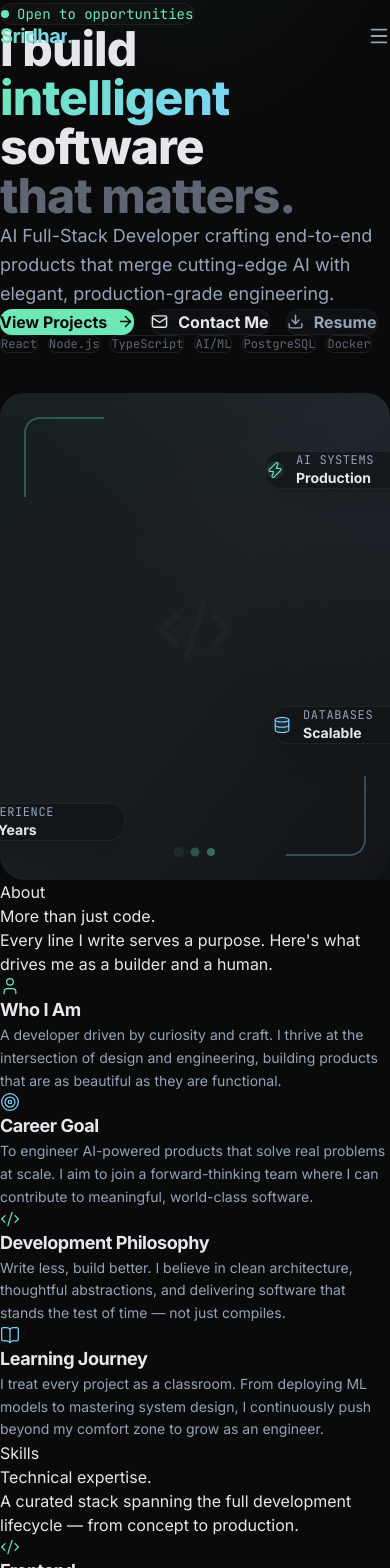
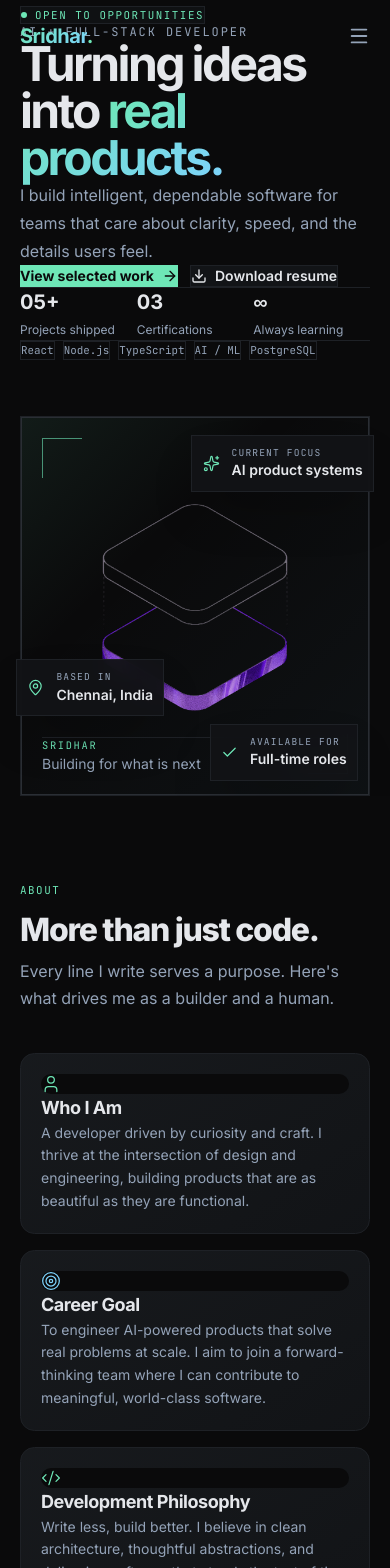
Before and after one commit to sridhar-hp/portfolio_client, a React (Vite) app: page / in a window 390 px wide. Shown: the top 1568 px of the page. Built offline with nearby package versions, Linux system fonts and the light colour scheme.

Commit message:
Refactor Hero component and update styles for improved layout and responsiveness

```diff
--- a/src/components/Hero.jsx
+++ b/src/components/Hero.jsx
@@ -1,242 +1,82 @@
-import { motion } from 'framer-motion'
-import { ArrowRight, Mail, Download, Code2, Terminal, Zap, Database, Award, Users } from 'lucide-react'
+import { motion, useScroll, useTransform } from 'framer-motion'
+import { ArrowRight, Check, Download, MapPin, Sparkles } from 'lucide-react'
+import heroMark from '../assets/hero.png'
 
 const floatingCards = [
-  {
-    icon: Zap,
-    label: 'AI Systems',
-    value: 'Production',
-    delay: 0.2,
-    position: { top: '12%', right: '-14%' },
-    accent: 'text-accent',
-    bg: 'bg-accent/10',
-  },
-  {
-    icon: Database,
-    label: 'Databases',
-    value: 'Scalable',
-    delay: 0.4,
-    position: { bottom: '28%', right: '-16%' },
-    accent: 'text-accent-secondary',
-    bg: 'bg-accent-secondary/10',
-  },
-  {
-    icon: Award,
-    label: 'Experience',
-    value: '3+ Years',
-    delay: 0.6,
-    position: { bottom: '8%', left: '-14%' },
-    accent: 'text-accent',
-    bg: 'bg-accent/10',
-  },
+  { label: 'Current focus', value: 'AI product systems', icon: Sparkles, className: 'hero-card-top' },
+  { label: 'Based in', value: 'Chennai, India', icon: MapPin, className: 'hero-card-side' },
+  { label: 'Available for', value: 'Full-time roles', icon: Check, className: 'hero-card-bottom' },
 ]
 
-const techPills = ['React', 'Node.js', 'TypeScript', 'AI/ML', 'PostgreSQL', 'Docker']
+const techPills = ['React', 'Node.js', 'TypeScript', 'AI / ML', 'PostgreSQL']
+
+const contentVariants = {
+  hidden: {},
+  visible: { transition: { staggerChildren: 0.09, delayChildren: 0.15 } },
+}
+
+const itemVariants = {
+  hidden: { opacity: 0, y: 18 },
+  visible: { opacity: 1, y: 0, transition: { duration: 0.55, ease: [0.22, 1, 0.36, 1] } },
+}
 
 export default function Hero() {
+  const { scrollY } = useScroll()
+  const imageY = useTransform(scrollY, [0, 700], [0, 70])
+
   return (
-    <section className="relative min-h-screen flex items-center overflow-hidden pt-18 lg:pt-20">
-      {/* Ambient background */}
-      <div className="absolute inset-0 bg-[radial-gradient(ellipse_80%_50%_at_50%_-20%,rgba(110,231,183,0.06)_0%,transparent_70%)]" />
-      <div className="absolute inset-0 bg-[radial-gradient(ellipse_60%_60%_at_100%_100%,rgba(125,211,252,0.04)_0%,transparent_70%)]" />
-
-      <div className="container relative py-16 lg:py-24">
-        <div className="grid lg:grid-cols-2 gap-10 lg:gap-16 items-center">
-          {/* Left: Content */}
-          <motion.div
-            initial={{ opacity: 0, y: 40 }}
-            animate={{ opacity: 1, y: 0 }}
-            transition={{ duration: 0.8, ease: [0.22, 1, 0.36, 1] }}
-            className="max-w-xl"
-          >
-            <motion.div
-              initial={{ opacity: 0, y: 20 }}
-              animate={{ opacity: 1, y: 0 }}
-              transition={{ delay: 0.15, duration: 0.5 }}
-              className="inline-flex items-center gap-2 px-4 py-2 rounded-full glass text-sm font-mono text-accent mb-8"
-            >
-              <span className="relative flex h-2 w-2">
-                <span className="absolute inset-0 rounded-full bg-accent opacity-60 animate-ping" />
-                <span className="relative inline-flex h-2 w-2 rounded-full bg-accent" />
-              </span>
+    <section className="hero-section relative overflow-hidden pt-24 lg:pt-28">
+      <div className="container relative grid min-h-[calc(100vh-5rem)] items-center gap-14 py-14 lg:grid-cols-[0.92fr_1.08fr] lg:gap-16 lg:py-20">
+        <motion.div variants={contentVariants} initial="hidden" animate="visible" className="relative z-10 max-w-2xl">
+          <motion.div variants={itemVariants} className="mb-7 inline-flex items-center gap-2 border border-border bg-surface/70 px-3 py-2 font-mono text-[0.68rem] uppercase tracking-[0.14em] text-accent">
+            <span className="h-1.5 w-1.5 rounded-full bg-accent" />
             Open to opportunities
           </motion.div>
-
-            <motion.h1
-              initial={{ opacity: 0, y: 30 }}
-              animate={{ opacity: 1, y: 0 }}
-              transition={{ delay: 0.25, duration: 0.7, ease: [0.22, 1, 0.36, 1] }}
-              className="text-5xl sm:text-6xl lg:text-7xl font-extrabold tracking-[-0.02em] leading-[1.02] mb-6"
-            >
-              <span className="text-text">I build</span>
-              <br />
-              <span className="text-gradient">intelligent</span>
-              <br />
-              <span className="text-text">software</span>
-              <br />
-              <span className="text-text-muted/60">that matters.</span>
+          <motion.p variants={itemVariants} className="mb-4 font-mono text-xs uppercase tracking-[0.16em] text-text-muted">AI + Full-Stack Developer</motion.p>
+          <motion.h1 variants={itemVariants} className="max-w-3xl text-5xl font-bold leading-[0.98] tracking-[-0.055em] text-text sm:text-6xl lg:text-[5.5rem]">
+            Turning ideas into <span className="text-gradient">real products.</span>
           </motion.h1>
-
-            <motion.p
-              initial={{ opacity: 0, y: 20 }}
-              animate={{ opacity: 1, y: 0 }}
-              transition={{ delay: 0.35, duration: 0.5 }}
-              className="text-lg lg:text-xl text-text-muted max-w-xl mb-10 leading-relaxed"
-            >
-              AI Full-Stack Developer crafting end-to-end products that merge
-              cutting-edge AI with elegant, production-grade engineering.
+          <motion.p variants={itemVariants} className="mt-7 max-w-xl text-base leading-7 text-text-muted sm:text-lg">
+            I build intelligent, dependable software for teams that care about clarity, speed, and the details users feel.
           </motion.p>
-
-            <motion.div
-              initial={{ opacity: 0, y: 20 }}
-              animate={{ opacity: 1, y: 0 }}
-              transition={{ delay: 0.45, duration: 0.5 }}
-              className="flex flex-wrap gap-4 mb-12"
-            >
-              <motion.a
-                href="#projects"
-                whileHover={{ scale: 1.03, boxShadow: '0 0 30px rgba(110,231,183,0.2)' }}
-                whileTap={{ scale: 0.98 }}
-                className="group inline-flex items-center gap-2.5 px-7 py-3.5 bg-accent text-bg font-bold rounded-xl transition-all duration-300"
-              >
-                View Projects
-                <ArrowRight size={17} className="transition-transform group-hover:translate-x-1" />
+          <motion.div variants={itemVariants} className="mt-9 flex flex-wrap gap-3">
+            <motion.a href="#projects" whileHover={{ y: -3 }} whileTap={{ scale: 0.98 }} className="group inline-flex items-center gap-2 bg-accent px-5 py-3 text-sm font-bold text-bg transition-transform">
+              View selected work <ArrowRight size={16} className="transition-transform group-hover:translate-x-1" />
             </motion.a>
-              <motion.a
-                href="#contact"
-                whileHover={{ scale: 1.03 }}
-                whileTap={{ scale: 0.98 }}
-                className="inline-flex items-center gap-2.5 px-7 py-3.5 glass text-text font-bold rounded-xl transition-all duration-300 hover:border-white/10"
-              >
-                <Mail size={17} />
-                Contact Me
-              </motion.a>
-              <motion.a
-                href="#"
-                whileHover={{ scale: 1.03 }}
-                whileTap={{ scale: 0.98 }}
-                className="inline-flex items-center gap-2.5 px-7 py-3.5 glass text-text-muted font-bold rounded-xl transition-all duration-300 hover:text-text hover:border-white/10"
-              >
-                <Download size={17} />
-                Resume
+            <motion.a href="#" whileHover={{ y: -3 }} whileTap={{ scale: 0.98 }} className="inline-flex items-center gap-2 border border-border bg-surface px-5 py-3 text-sm font-semibold text-text transition-transform hover:border-border-light">
+              <Download size={16} /> Download resume
             </motion.a>
           </motion.div>
-
-            <motion.div
-              initial={{ opacity: 0, y: 20 }}
-              animate={{ opacity: 1, y: 0 }}
-              transition={{ delay: 0.55, duration: 0.5 }}
-              className="flex flex-wrap gap-2.5"
-            >
-              {techPills.map((tech, i) => (
-                <motion.span
-                  key={tech}
-                  initial={{ opacity: 0, scale: 0.9 }}
-                  animate={{ opacity: 1, scale: 1 }}
-                  transition={{ delay: 0.55 + i * 0.05, duration: 0.3 }}
-                  className="px-3 py-1.5 text-xs font-mono text-text-muted/60 border border-border rounded-lg hover:border-accent/20 hover:text-accent transition-all duration-300 cursor-default"
-                >
-                  {tech}
-                </motion.span>
-              ))}
+          <motion.div variants={itemVariants} className="mt-12 grid max-w-lg grid-cols-3 border-y border-border py-4">
+            <div><strong className="block text-xl text-text">05+</strong><span className="text-xs text-text-muted">Projects shipped</span></div>
+            <div><strong className="block text-xl text-text">03</strong><span className="text-xs text-text-muted">Certifications</span></div>
+            <div><strong className="block text-xl text-text">∞</strong><span className="text-xs text-text-muted">Always learning</span></div>
+          </motion.div>
+          <motion.div variants={itemVariants} className="mt-6 flex flex-wrap gap-2">
+            {techPills.map((tech) => <span key={tech} className="border border-border px-2.5 py-1.5 font-mono text-[0.68rem] text-text-muted">{tech}</span>)}
           </motion.div>
         </motion.div>
 
-          {/* Right: Profile Image + Floating Cards */}
-          <motion.div
-            initial={{ opacity: 0, x: 40 }}
-            animate={{ opacity: 1, x: 0 }}
-            transition={{ delay: 0.2, duration: 0.8, ease: [0.22, 1, 0.36, 1] }}
-            className="relative"
-          >
-            {/* Profile Image Container */}
-            <div className="relative aspect-[4/5] max-w-lg mx-auto">
-              {/* Glow rings */}
-              <motion.div
-                animate={{ scale: [1, 1.08, 1], opacity: [0.15, 0.05, 0.15] }}
-                transition={{ duration: 6, repeat: Infinity, ease: "easeInOut" }}
-                className="absolute inset-0 rounded-3xl border-2 border-accent/30 blur-xl"
-              />
-              <motion.div
-                animate={{ scale: [1, 1.05, 1], opacity: [0.1, 0.03, 0.1] }}
-                transition={{ duration: 8, repeat: Infinity, ease: "easeInOut", delay: 1 }}
-                className="absolute inset-0 rounded-3xl border-2 border-accent-secondary/20 blur-xl"
-              />
-
-              {/* Image placeholder with gradient */}
-              <div className="relative w-full h-full rounded-3xl overflow-hidden bg-gradient-to-br from-surface via-surface-light to-surface">
-                <div className="absolute inset-0 bg-[linear-gradient(135deg,rgba(110,231,183,0.05)_0%,transparent_50%),linear-gradient(225deg,rgba(125,211,252,0.05)_0%,transparent_50%)]" />
-                <div className="absolute inset-0 flex items-center justify-center">
-                  <motion.div
-                    animate={{ y: [0, -8, 0] }}
-                    transition={{ duration: 4, repeat: Infinity, ease: "easeInOut" }}
-                    className="text-border-light/30"
-                  >
-                    <Code2 size={80} />
-                    <Terminal size={80} className="absolute top-1/2 left-1/2 -translate-x-1/2 -translate-y-1/2 opacity-50" />
+        <motion.div initial={{ opacity: 0, x: 34 }} animate={{ opacity: 1, x: 0 }} transition={{ delay: 0.28, duration: 0.8, ease: [0.22, 1, 0.36, 1] }} className="relative mx-auto w-full max-w-136 lg:mr-0">
+          <motion.div style={{ y: imageY }} className="relative aspect-[0.92] overflow-visible border border-border bg-surface p-3 sm:p-5">
+            <div className="relative flex h-full items-center justify-center overflow-hidden border border-border-light bg-bg">
+              <div className="absolute inset-0 bg-[linear-gradient(135deg,rgba(110,231,183,0.08),transparent_35%,rgba(125,211,252,0.04))]" />
+              <img src={heroMark} alt="Sridhar profile mark" className="relative z-10 w-[58%] max-w-[18rem] object-contain opacity-90" />
+              <div className="absolute bottom-5 left-5 right-5 flex items-end justify-between border-t border-border pt-4">
+                <div><p className="font-mono text-[0.65rem] uppercase tracking-[0.16em] text-accent">Sridhar</p><p className="mt-1 text-sm text-text-muted">Building for what is next</p></div>
+                <span className="font-mono text-xs text-text-muted">01 / 04</span>
+              </div>
+              <div className="absolute left-5 top-5 h-10 w-10 border-l border-t border-accent/60" />
+              <div className="absolute bottom-5 right-5 h-10 w-10 border-b border-r border-accent-secondary/50" />
+            </div>
+          </motion.div>
+          {floatingCards.map((card, index) => (
+            <motion.div key={card.label} initial={{ opacity: 0, y: 14 }} animate={{ opacity: 1, y: 0 }} transition={{ delay: 0.72 + index * 0.12, duration: 0.5 }} whileHover={{ y: -6 }} className={`hero-floating-card absolute z-20 border border-border bg-surface/95 p-3 shadow-2xl backdrop-blur-md ${card.className}`}>
+              <div className="flex items-center gap-3"><card.icon size={17} className="text-accent" strokeWidth={1.7} /><div><p className="font-mono text-[0.6rem] uppercase tracking-[0.12em] text-text-muted">{card.label}</p><p className="mt-0.5 text-sm font-semibold text-text">{card.value}</p></div></div>
+            </motion.div>
+          ))}
         </motion.div>
       </div>
-
-                {/* Corner accents */}
-                <div className="absolute top-6 left-6 w-20 h-20 border-t-2 border-l-2 border-accent/30 rounded-tl-2xl" />
-                <div className="absolute bottom-6 right-6 w-20 h-20 border-b-2 border-r-2 border-accent-secondary/30 rounded-br-2xl" />
-              </div>
-
-              {/* Floating info cards */}
-              {floatingCards.map((card, i) => (
-                <motion.div
-                  key={card.label}
-                  style={card.position}
-                  initial={{ opacity: 0, scale: 0.9, rotate: -3 }}
-                  animate={{ opacity: 1, scale: 1, rotate: 0 }}
-                  transition={{ delay: 0.6 + card.delay, duration: 0.5, ease: [0.22, 1, 0.36, 1] }}
-                  whileHover={{ y: -4, scale: 1.02, transition: { duration: 0.25 } }}
-                  className="absolute glass p-4 lg:p-5 rounded-2xl border border-border min-w-[180px] shadow-xl"
-                >
-                  <div className="flex items-center gap-3">
-                    <div className={`p-2.5 rounded-xl ${card.bg} ${card.accent}`}>
-                      <card.icon size={18} strokeWidth={1.5} />
-                    </div>
-                    <div>
-                      <p className="text-xs font-mono text-text-muted uppercase tracking-wider">{card.label}</p>
-                      <p className="text-sm font-bold text-text">{card.value}</p>
-                    </div>
-                  </div>
-                </motion.div>
-              ))}
-
-              {/* Pulse rings at bottom */}
-              <div className="absolute bottom-6 left-1/2 -translate-x-1/2 flex gap-2">
-                {[0, 1, 2].map((i) => (
-                  <motion.div
-                    key={i}
-                    animate={{ scale: [1, 1.4, 1], opacity: [0.4, 0, 0.4] }}
-                    transition={{ duration: 2, repeat: Infinity, delay: i * 0.3, ease: "easeInOut" }}
-                    className="w-2 h-2 rounded-full bg-accent"
-                  />
-                ))}
-              </div>
-            </div>
-          </motion.div>
-        </div>
-      </div>
-
-      {/* Scroll indicator */}
-      <motion.div
-        initial={{ opacity: 0 }}
-        animate={{ opacity: 1 }}
-        transition={{ delay: 1.4, duration: 0.8 }}
-        className="absolute bottom-8 left-1/2 -translate-x-1/2 hidden lg:flex flex-col items-center gap-2.5"
-      >
-        <span className="text-[10px] font-mono text-text-muted/40 tracking-widest uppercase">Scroll</span>
-        <motion.div
-          animate={{ y: [0, 8, 0] }}
-          transition={{ duration: 2, repeat: Infinity, ease: "easeInOut" }}
-          className="w-5 h-8 rounded-full border border-border-light flex justify-center pt-2"
-        >
-          <div className="w-1 h-2 rounded-full bg-accent/50" />
-        </motion.div>
-      </motion.div>
     </section>
   )
 }
--- a/src/index.css
+++ b/src/index.css
@@ -72,3 +72,71 @@ body {
   -webkit-text-fill-color: transparent;
   background-clip: text;
 }
+
+:root {
+  --content-width: 1180px;
+  --page-gutter: clamp(1.25rem, 4vw, 4rem);
+  --section-space: clamp(5rem, 9vw, 8rem);
+}
+
+.container {
+  width: min(var(--content-width), calc(100% - (var(--page-gutter) * 2)));
+  margin-inline: auto;
+}
+
+.section-header { max-width: 42rem; }
+.section-label {
+  display: inline-flex;
+  margin-bottom: 1rem;
+  color: var(--color-accent);
+  font-family: var(--font-mono);
+  font-size: 0.68rem;
+  letter-spacing: 0.14em;
+  text-transform: uppercase;
+}
+.section-title {
+  margin-bottom: 0.75rem;
+  color: var(--color-text);
+  font-size: clamp(2rem, 4vw, 3.25rem);
+  font-weight: 750;
+  letter-spacing: -0.04em;
+  line-height: 1;
+}
+.section-desc { color: var(--color-text-muted); line-height: 1.7; }
+
+section:not(:first-child) { padding-block: var(--section-space); }
+.grid-2, .grid-3 { display: grid; gap: 1rem; }
+.grid-2 { grid-template-columns: repeat(2, minmax(0, 1fr)); }
+.grid-3 { grid-template-columns: repeat(3, minmax(0, 1fr)); }
+
+.card {
+  min-height: 100%;
+  padding: clamp(1.25rem, 2vw, 1.75rem);
+  border: 1px solid var(--color-border);
+  border-radius: 0.9rem;
+  background: linear-gradient(145deg, rgba(26, 29, 33, 0.82), rgba(18, 20, 23, 0.94));
+}
+
+.hero-section { min-height: min(52rem, 100vh); }
+.hero-floating-card { min-width: 12.5rem; }
+.hero-card-top { top: 8%; right: -3.5rem; }
+.hero-card-side { top: 47%; left: -4rem; }
+.hero-card-bottom { right: 5%; bottom: 7%; }
+
+@media (max-width: 1023px) {
+  .hero-card-top { right: -1rem; }
+  .hero-card-side { left: -1rem; }
+}
+
+@media (max-width: 639px) {
+  .hero-section { min-height: auto; }
+  .hero-floating-card { min-width: 0; padding: 0.65rem; }
+  .hero-card-top { top: 5%; right: -0.25rem; }
+  .hero-card-side { top: auto; left: -0.25rem; bottom: 21%; }
+  .hero-card-bottom { right: 0.75rem; bottom: 4%; }
+}
+
+@media (max-width: 767px) {
+  .grid-2, .grid-3 { grid-template-columns: 1fr; }
+  .section-header { margin-bottom: 2.5rem !important; }
+}
```
Lines whose indentation alone changed are shown as unchanged.
